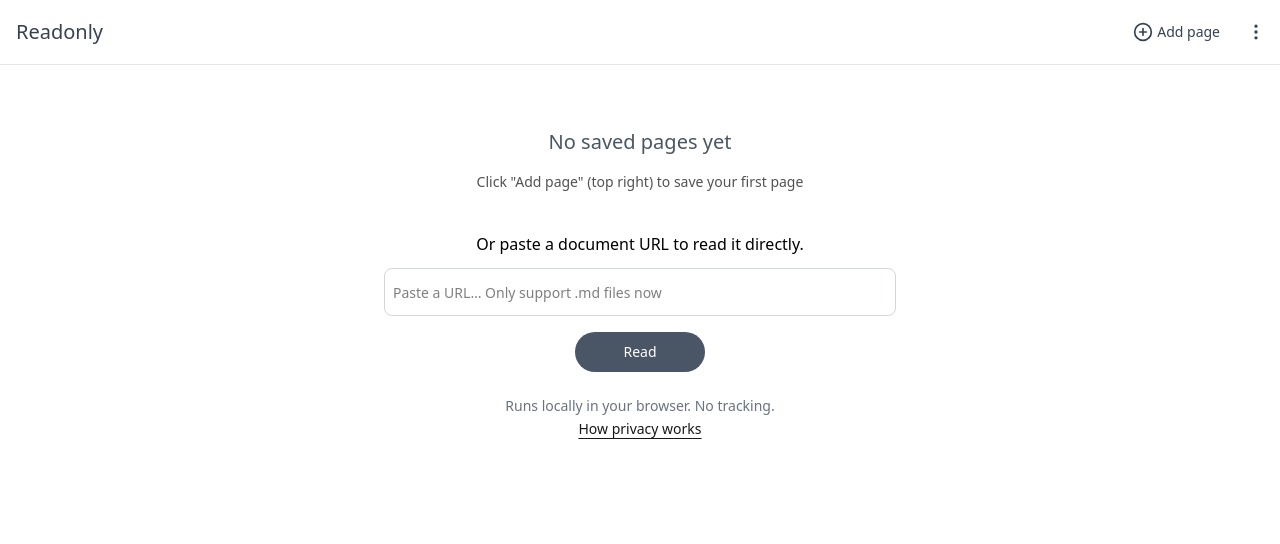
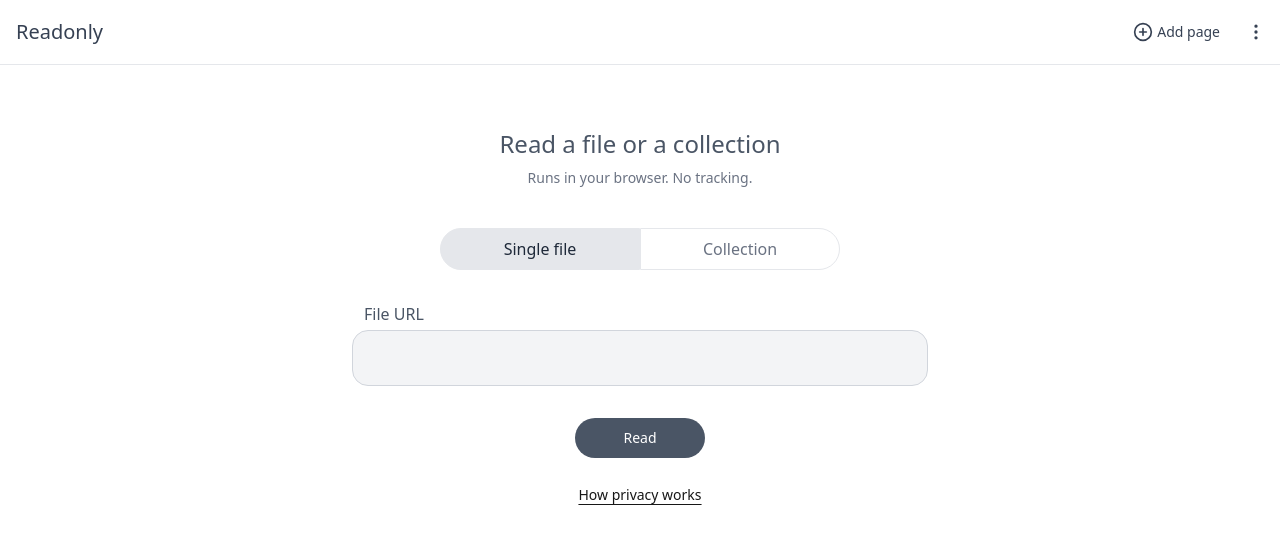
Before and after one commit to hanlogy/web.readonly.page, a React (Vite) app: page / in a window 1280 px wide. Shown: the top 544 px of the page. Built offline with nearby package versions, Linux system fonts and the light colour scheme.

Commit message:
0.1.5: Make onboarding flow easy to understand (#6)
* Change privacy policy linkj

* Create ResourceInput component

* Create useUpsertResourceMutation

* Update onboarding screen, make it simple.

Save to local db automatically

* Update README

```diff
--- /dev/null
+++ b/src/components/ResourceInput/ResourceInput.tsx
@@ -0,0 +1,118 @@
+import type { ResourceType } from '@/definitions/types';
+import { getExtensionFromUrl } from '@/helpers/getExtensionFromUrl';
+import {
+  ButtonGroup,
+  clsx,
+  TextInput,
+  type FormFieldRegister,
+} from '@/packages/react-dom-lib';
+
+const typeItems = [
+  { label: 'Single file', value: 'file' },
+  { label: 'Collection', value: 'collection' },
+] as const;
+
+export function ResourceInput({
+  type,
+  register,
+  onChangeType,
+}: {
+  type: ResourceType;
+  register: FormFieldRegister<{
+    baseUrl?: string;
+    entryFile?: string;
+    url?: string;
+  }>;
+  onChangeType: (type: ResourceType) => void;
+}) {
+  return (
+    <>
+      <div className="mx-auto max-w-100">
+        <ButtonGroup
+          buttonBuilder={({ isSelected, item, isFirst, isLast }) => {
+            return (
+              <button
+                type="button"
+                onClick={() => {
+                  onChangeType(item.value);
+                }}
+                className={clsx('border border-gray-200 py-2', {
+                  'bg-gray-200 text-gray-800': isSelected,
+                  'text-gray-500': !isSelected,
+                  'rounded-tl-full rounded-bl-full': isFirst,
+                  'rounded-tr-full rounded-br-full': isLast,
+                })}
+              >
+                {item.label}
+              </button>
+            );
+          }}
+          value={type}
+          items={typeItems}
+        />
+      </div>
+      {type === 'collection' ? (
+        <>
+          <div>
+            <TextInput
+              label="Root URL"
+              helper="Folder containing _sidebar.md"
+              controller={register('baseUrl', {
+                validator: ({ baseUrl }) => {
+                  const url = baseUrl?.trim() ?? '';
+                  if (!url) {
+                    return 'Root URL is required';
+                  }
+
+                  return validateUrl(url);
+                },
+              })}
+            />
+          </div>
+          <div>
+            <TextInput
+              label="Start page path"
+              helper="Relative to Root URL, e.g. README.md"
+              controller={register('entryFile', {
+                validator: ({ entryFile }) => {
+                  if (!entryFile?.trim()) {
+                    return 'Start page is required';
+                  }
+                  return validateExtension(entryFile);
+                },
+              })}
+            />
+          </div>
+        </>
+      ) : (
+        <div>
+          <TextInput
+            label="File URL"
+            controller={register('url', {
+              validator: ({ url }) => {
+                url = url?.trim() ?? '';
+                if (!url) {
+                  return 'File URL is required';
+                }
+
+                return validateUrl(url) || validateExtension(url);
+              },
+            })}
+          />
+        </div>
+      )}
+    </>
+  );
+}
+
+function validateUrl(url: string): undefined | string {
+  if (!url.trim()) {
+    return 'Not a valid URL';
+  }
+}
+
+function validateExtension(ref: string) {
+  return getExtensionFromUrl(ref) === 'md'
+    ? undefined
+    : 'Unsupported file type. Only .md is supported for now.';
+}
--- /dev/null
+++ b/src/components/ResourceInput/index.ts
@@ -0,0 +1 @@
+export { ResourceInput } from './ResourceInput';
--- a/src/main.tsx
+++ b/src/main.tsx
@@ -2,9 +2,9 @@ import { StrictMode } from 'react';
 import { createRoot } from 'react-dom/client';
 import { Router } from '@/lib/router';
 import { DialogProvider, FlexCenter } from '@/packages/react-dom-lib';
+import { getResources } from '@/repositories/localDB';
+import { StoreProvider } from '@/states/store';
 import App from './App';
-import { getResources } from './repositories/localDB';
-import { StoreProvider } from './states/store';
 import './styles/index.css';
 
 const container = document.getElementById('root');
--- /dev/null
+++ b/src/operations/useUpsertResourceMutation.tsx
@@ -0,0 +1,72 @@
+import { useCallback, useState } from 'react';
+import type { Resource, ResourceType } from '@/definitions/types';
+import { upsertResource as upsert } from '@/repositories/localDB';
+import { useStoreDispatch } from '@/states/store';
+
+export interface FormData {
+  readonly name: string;
+  readonly url?: string;
+  readonly baseUrl?: string;
+  readonly entryFile?: string;
+  readonly description?: string;
+  readonly requiresAuth: boolean;
+}
+
+export function useUpsertResourceMutation({
+  initialResource,
+  type,
+}: {
+  initialResource?: Resource;
+  type: ResourceType;
+}) {
+  const [isPending, setIsPending] = useState(false);
+  const [error, setError] = useState<string | null>(null);
+  const dispatch = useStoreDispatch();
+
+  const upsertResource = useCallback(
+    async (formData: FormData) => {
+      let finalData: Resource;
+      const now = new Date();
+
+      // TODO: Improve type safe later.
+      if (initialResource) {
+        finalData = {
+          id: initialResource.id,
+          createdAt: initialResource.createdAt,
+          ...formData,
+          type,
+          updatedAt: now,
+        } as Resource;
+      } else {
+        finalData = {
+          ...formData,
+          type,
+          id: crypto.randomUUID(),
+          createdAt: now,
+          updatedAt: now,
+        } as Resource;
+      }
+
+      try {
+        setError(null);
+        setIsPending(true);
+        await upsert(finalData);
+        dispatch({
+          type: 'upsertResource',
+          payload: finalData,
+        });
+      } catch {
+        setError('Something wrong');
+      } finally {
+        setIsPending(false);
+      }
+    },
+    [dispatch, initialResource, type]
+  );
+
+  return {
+    error,
+    isPending,
+    upsertResource,
+  };
+}
--- a/src/packages/react-dom-lib/form/TextInputWrapper.tsx
+++ b/src/packages/react-dom-lib/form/TextInputWrapper.tsx
@@ -18,7 +18,7 @@ export function TextInputWrapper({
   }, [setErrorListener]);
 
   return (
-    <div>
+    <div className="text-left">
       {label && (
         // We do not use label tag here, otherwise we need to manage the ids.
         <div className="mb-1 block pl-3 font-medium text-gray-600">{label}</div>
--- a/src/pages/HomePage/EmptyView.tsx
+++ b/src/pages/HomePage/EmptyView.tsx
@@ -1,70 +1,66 @@
 import { useState } from 'react';
-import { getExtensionFromUrl } from '@/helpers/getExtensionFromUrl';
+import { ResourceInput } from '@/components/ResourceInput';
+import type { ResourceType } from '@/definitions/types';
 import { useNavigate } from '@/lib/router';
-import { Button } from '@/packages/react-dom-lib';
+import { buildPathHash } from '@/lib/router/helpers';
+import { useUpsertResourceMutation } from '@/operations/useUpsertResourceMutation';
+import { Button, useForm } from '@/packages/react-dom-lib';
+
+interface FormData {
+  readonly url?: string;
+  readonly baseUrl?: string;
+  readonly entryFile?: string;
+}
 
 export function EmptyView() {
-  const [url, setUrl] = useState<string>('');
+  const [type, setType] = useState<ResourceType>('file');
+  const { register, handleSubmit } = useForm<FormData>();
   const navigate = useNavigate();
-  const [urlError, setUrlError] = useState<string | null>(null);
+  const { upsertResource } = useUpsertResourceMutation({ type });
 
-  const handleReadUrl = () => {
-    setUrlError(null);
-    const trimedUrl = url.trim();
-    if (!trimedUrl) {
-      return;
-    }
-
-    if (!isUrl(trimedUrl)) {
-      setUrlError('Not a valid url');
-      return;
-    }
-
-    if (getExtensionFromUrl(trimedUrl) !== 'md') {
-      setUrlError(
-        'We can read only .md file, will support more file types later'
-      );
-      return;
-    }
+  const onSubmit = async (formData: FormData) => {
+    await upsertResource({
+      name: 'unnamed',
+      requiresAuth: false,
+      ...formData,
+    });
 
     navigate({
-      pathname: 'file',
-      hash: `#url=${trimedUrl}`,
+      pathname: type,
+      hash: buildPathHash({
+        url: formData.url,
+        base: formData.baseUrl,
+        file: formData.entryFile,
+      }),
     });
   };
 
   return (
-    <div className="mx-auto flex max-w-xl flex-col items-center p-8 text-center">
-      <div className="mb-10">
-        <div className="mb-4 text-xl font-medium text-gray-600">
-          No saved pages yet
+    <div className="mx-auto flex max-w-xl flex-col items-center py-4 text-center lg:pt-8">
+      <div className="w-full">
+        <div className="mb-2 text-2xl text-gray-600">
+          Read a file or a collection
         </div>
-        <p className="text-sm text-neutral-600">
-          Click "Add page" (top right) to save your first page
-        </p>
+        <div className="text-sm text-gray-500">
+          Runs in your browser. No tracking.
         </div>
-      <div className="w-full">
-        <div className="mb-3">Or paste a document URL to read it directly.</div>
-        <input
-          onChange={(e) => setUrl(e.currentTarget.value)}
-          placeholder="Paste a URL… Only support .md files now"
-          className="h-12 w-full rounded-lg border border-gray-300 px-2 text-sm"
+        <form onSubmit={handleSubmit(onSubmit)} className="mt-10 space-y-8">
+          <ResourceInput
+            type={type}
+            onChangeType={setType}
+            register={register}
           />
-        {urlError && <div className="mt-2 text-red-600">{urlError}</div>}
           <Button
-          type="button"
-          onClick={() => handleReadUrl()}
+            type="submit"
             size="small"
-          className="mt-4 mb-6 bg-gray-600 px-12 font-medium text-white hover:opacity-80"
+            className="mb-6 bg-gray-600 px-12 font-medium text-white hover:opacity-80"
           >
             Read
           </Button>
-        <p className="text-sm text-gray-500">
-          Runs locally in your browser. No tracking.
-        </p>
+        </form>
         <a
           className="text-sm font-medium text-neutral-900 underline underline-offset-4 hover:opacity-80"
-          href="https://readonly.page/collection#https://about.readonly.page/docs/en-US#./privacy-policy.md"
+          href="https://readonly.page/collection#base=https://raw.githubusercontent.com/hanlogy/about.readonly.page/refs/heads/main/docs/en-US/~file=./privacy-policy.md"
         >
           How privacy works
         </a>
@@ -79,9 +75,3 @@ export function EmptyView() {
     </div>
   );
 }
-
-function isUrl(s: string): boolean {
-  const regExp =
-    /^(?:https?:\/\/)?(?:[a-z0-9](?:[a-z0-9-]{0,61}[a-z0-9])?\.)+[a-z]{2,}(?::\d{2,5})?(?:\/[^\s#]*)?(?:\?[^\s#]*)?$/i;
-  return regExp.test(s.trim());
-}
--- a/src/pages/ResourceEditorPage/ResourceEditorPage.tsx
+++ b/src/pages/ResourceEditorPage/ResourceEditorPage.tsx
@@ -1,19 +1,18 @@
-import { useState, useTransition } from 'react';
+import { useState } from 'react';
 import { NavigateBackButton } from '@/components/NavigateBackButton';
-import type { ResourceType, Resource } from '@/definitions/types';
+import { ResourceInput } from '@/components/ResourceInput';
+import type { ResourceType } from '@/definitions/types';
 import { usePath, useNavigateBack } from '@/lib/router';
+import { useUpsertResourceMutation } from '@/operations/useUpsertResourceMutation';
 import {
   Button,
-  ButtonGroup,
   CheckboxInput,
-  clsx,
   MultilineTextInput,
   Page,
   TextInput,
   useForm,
 } from '@/packages/react-dom-lib';
-import { upsertResource } from '@/repositories/localDB';
-import { useStoreDispatch, useStoreState } from '@/states/store';
+import { useStoreState } from '@/states/store';
 
 interface FormData {
   readonly name: string;
@@ -28,9 +27,7 @@ export function ResourceEditorPage() {
   const navigateBack = useNavigateBack();
   const { hash } = usePath();
   const { register, handleSubmit, setInitialValues } = useForm<FormData>();
-  const [isPending, startTransition] = useTransition();
   const { resources } = useStoreState();
-  const dispatch = useStoreDispatch();
   const resourceId = hash.replace(/^#*/, '');
   const existingResource = resourceId
     ? resources.find((e) => e.id === resourceId)
@@ -38,40 +35,14 @@ export function ResourceEditorPage() {
   const [type, setType] = useState<ResourceType>(
     existingResource?.type ?? 'file'
   );
+  const { isPending, upsertResource } = useUpsertResourceMutation({
+    initialResource: existingResource,
+    type,
+  });
 
-  const onSubmit = (formData: FormData) => {
-    startTransition(async () => {
-      let finalData: Resource;
-      const now = new Date();
-
-      // TODO: Improve type safe later.
-      if (existingResource) {
-        finalData = {
-          id: existingResource.id,
-          createdAt: existingResource.createdAt,
-          ...formData,
-          type,
-          updatedAt: now,
-        } as Resource;
-      } else {
-        finalData = {
-          ...formData,
-          type,
-          id: crypto.randomUUID(),
-          createdAt: now,
-          updatedAt: now,
-        } as Resource;
-      }
-
-      await upsertResource(finalData);
-      dispatch({
-        type: 'upsertResource',
-        payload: finalData,
-      });
-      navigateBack({
-        pathname: '/',
-      });
-    });
+  const onSubmit = async (formData: FormData) => {
+    await upsertResource(formData);
+    navigateBack({ pathname: '/' });
   };
 
   const title = resourceId ? 'Edit page' : 'Add page';
@@ -102,87 +73,7 @@ export function ResourceEditorPage() {
             })}
           />
         </div>
-        <div className="mx-auto max-w-100">
-          <ButtonGroup
-            buttonBuilder={({ isSelected, item, isFirst, isLast }) => {
-              return (
-                <button
-                  type="button"
-                  onClick={() => {
-                    setType(item.value);
-                  }}
-                  className={clsx('border border-gray-200 py-2', {
-                    'bg-gray-200 text-gray-800': isSelected,
-                    'text-gray-500': !isSelected,
-                    'rounded-tl-full rounded-bl-full': isFirst,
-                    'rounded-tr-full rounded-br-full': isLast,
-                  })}
-                >
-                  {item.label}
-                </button>
-              );
-            }}
-            value={type}
-            items={
-              [
-                { label: 'Single file', value: 'file' },
-                { label: 'Collection', value: 'collection' },
-              ] as const
-            }
-          />
-        </div>
-        {type === 'collection' ? (
-          <>
-            <div>
-              <TextInput
-                label="Root URL"
-                helper="Folder where _sidebar.md is located"
-                controller={register('baseUrl', {
-                  validator: ({ baseUrl }) => {
-                    if (!baseUrl?.trim()) {
-                      return 'Root URL is required';
-                    }
-                    if (/#/.test(baseUrl)) {
-                      return "Root URL must not contain '#'.";
-                    }
-                  },
-                })}
-              />
-            </div>
-            <div>
-              <TextInput
-                label="Start page path"
-                helper="Relative to Root URL, e.g. README.md or ./README.md"
-                controller={register('entryFile', {
-                  validator: ({ entryFile }) => {
-                    if (!entryFile?.trim()) {
-                      return 'Start page is required';
-                    }
-                    if (/#/.test(entryFile)) {
-                      return "Start page path must not contain '#'.";
-                    }
-                  },
-                })}
-              />
-            </div>
-          </>
-        ) : (
-          <div>
-            <TextInput
-              label="Document URL"
-              controller={register('url', {
-                validator: ({ url }) => {
-                  if (!url?.trim()) {
-                    return 'URL is required';
-                  }
-                  if (/#/.test(url)) {
-                    return "URL must not contain '#'.";
-                  }
-                },
-              })}
-            />
-          </div>
-        )}
+        <ResourceInput type={type} onChangeType={setType} register={register} />
         <div>
           <MultilineTextInput
             rows={4}
--- a/src/repositories/localDB/index.ts
+++ b/src/repositories/localDB/index.ts
@@ -71,7 +71,10 @@ export async function getResource(id: string): Promise<Resource | undefined> {
 
 export async function getResources(): Promise<Resource[]> {
   const db = await openDB();
-  return db.getAll('resources');
+  const list = await db.getAll('resources');
+  list.sort((A, B) => (A.createdAt > B.createdAt ? -1 : 1));
+
+  return list;
 }
 
 export async function clearResources(): Promise<void> {
```
Also changed, not shown: 1 other file (tests, documents, lock files or other folders). Lines whose indentation alone changed are shown as unchanged.
